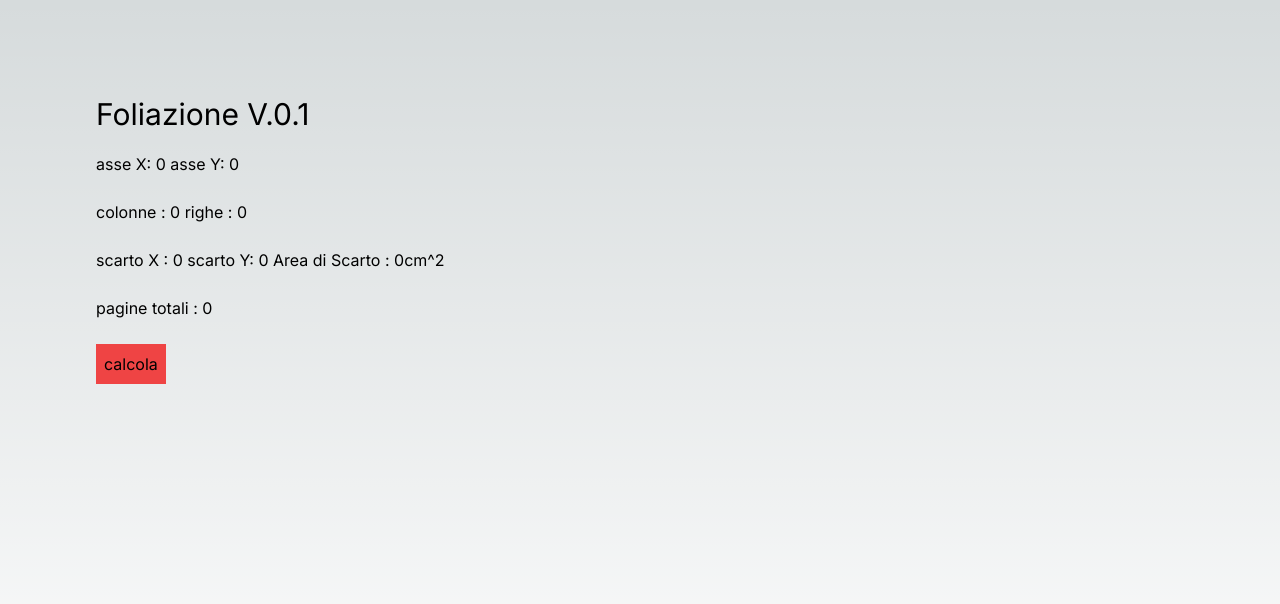
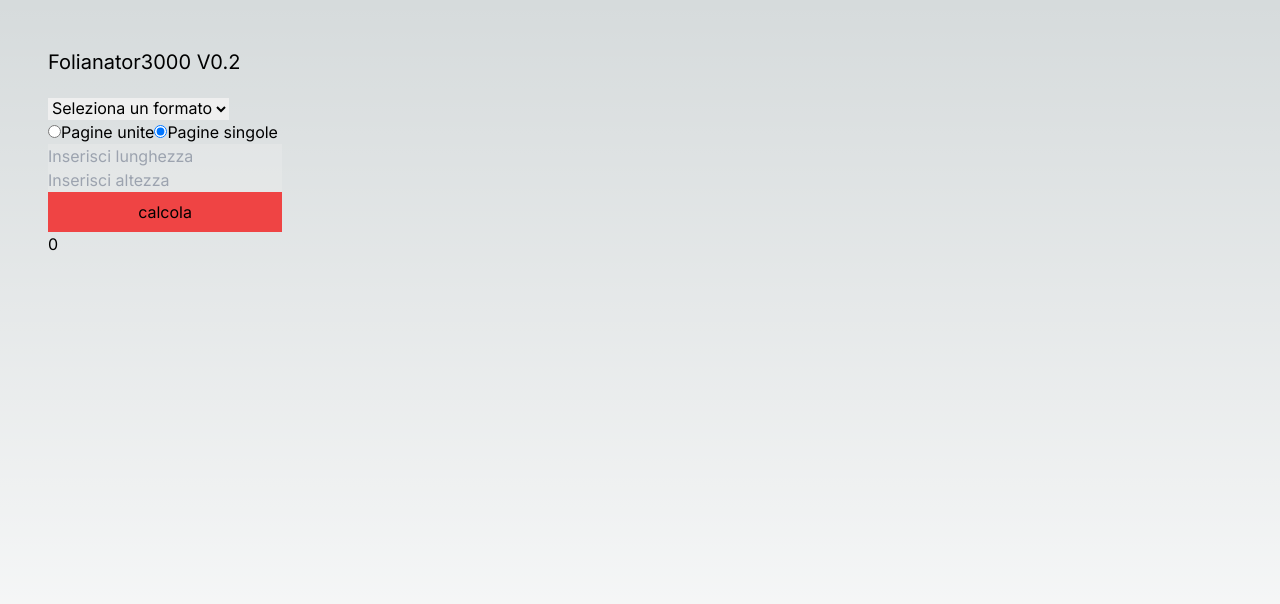
Before and after one commit to Pippoide/Foliazione-Automatica, a Next.js app: page / in a window 1280 px wide. Shown: the top 604 px of the page. Built offline with nearby package versions, Linux system fonts and the light colour scheme.

Commit message:
Folianator v2
Risolto calcolo Resto, che era sbagliato perchè effettuato tramite operatore logico %, che non considerava la possibilità di un monopagina.

Aggiunti input dinamici per l'inserimento dati

formatWidth - (parseFloat(widthProvvisorio) * parseFloat(column)

```diff
--- a/src/app/page.js
+++ b/src/app/page.js
@@ -2,50 +2,154 @@
 import { useEffect, useState } from "react";
 
 export default function Home() {
-  const [typeX, setTypeX] = useState(0);
-  const [typeY, setTypeY] = useState(0);
-  const [col, setCol] = useState(0);
-  const [row, setRow] = useState(0);
-  const [scartoX, setScartoX] = useState(0);
-  const [scartoY, setScartoY] = useState(0)
 
-  const cal = (type, risX, risY) => {
-    const marginAll = 2; // 2cm perchè è tutta l'asse X e Y
+  const formats = [
+    { label: '100x70 cm (98x67)', width: 98, height: 67 }, //rimozione dei margini esterni
+    { label: '88x64 cm (86x61)', width: 86, height: 61 },
+    { label: '70x100 cm (67x98)', width: 67, height: 98 },
+    { label: '64x88 cm (61x86)', width: 61, height: 86 }
+
+  ];
+
+  const [selectedFormat, setSelectedFormat] = useState('');
+  const [formatWidth, setFormatWidth] = useState(0);
+  const [formatHeight, setFormatHeight] = useState(0);
+  const [width, setWidth] = useState('');
+  const [height, setHeight] = useState('');
+  const [restoFoglioWidth, setRestoFoglioWidth] = useState(0);
+  const [restoFoglioHeight, setRestoFoglioHeight] = useState(0);
+  const [doubleface, setDoubleFace] = useState(false);
   const marginPage = 0.5;
-    let newTypeX, newTypeY;
 
-    switch (type) {
-      case 1:
-        newTypeX = 100;
-        newTypeY = 110;
-        break;
-      case 2:
-        newTypeX = 100;
-        newTypeY = 100;
-        break;
-      case 3:
-        newTypeX = 100;
-        newTypeY = 70;
-        break;
-      default:
-        return;
+  const [columnDefinitive, setColumnDefinitive] = useState(0);
+  const [rowDefinitive, setRowDefinitive] = useState(0);
+
+  const handleChangeDoubleFace = (e) => {
+    setDoubleFace(e.target.value === 'true')
   }
 
-    // Rimozione margine base 1cm a tutti
-    newTypeX -= marginAll;
-    newTypeY -= marginAll;
+  const handleFormatChange = (e) => {
+    setSelectedFormat(e.target.value);
+    console.log(e.target.value)
+    var dimensioni = formats.find(format => format.label.trim() === e.target.value.trim())
+    setFormatWidth(dimensioni.width);
+    setFormatHeight(dimensioni.height);
+  };
 
-    // Imposta i nuovi valori dello stato
-    setTypeX(newTypeX);
-    setTypeY(newTypeY);
+  useEffect(() => {
+    console.log("restoFoglioWidth aggiornato:", restoFoglioWidth);
+    console.log("restoFoglioWidth aggiornato:", restoFoglioHeight);
+    console.log("resto totale in cm2 " + restoFoglioHeight * restoFoglioWidth)
+  }, [restoFoglioWidth, restoFoglioHeight]);
 
-    // Calcolo delle colonne Asse X
-    var resCol = Math.floor(newTypeX / risX);
+  const verifyInput = (size, type) => {
+    //type true = width | Type false = height
+    if (type) {
+      if (size > formatWidth) {
+        setWidth(formatWidth)
+      }
+      else {
+        setWidth(size)
+      }
+    } else {
+      if (size > formatHeight) {
+        setHeight(formatHeight)
+      }
+      else {
+        setHeight(size)
+      }
+    }
+  }
+
+  const calculate = () => {
+    var heightProvvisorio;
+    var widthProvvisorio;
+    if (doubleface) {
+      widthProvvisorio=width*2;
+    }
+    else{
+      widthProvvisorio = width;
+    }
+    var column = Math.floor(formatWidth / widthProvvisorio)
+    do {
+      var notHasMargin = true;
+      var restoProvvisorioWidth = (formatWidth - (parseFloat(widthProvvisorio) * parseFloat(column)))
+      if (restoProvvisorioWidth < (marginPage * (column - 1))) {
+        column--;
+      }
+      else {
+        notHasMargin = false
+        setRestoFoglioWidth(restoProvvisorioWidth - (marginPage * (column - 1)))
+      }
+    } while (notHasMargin)
+
+    var row = Math.floor(formatHeight / height)
+    do {
+      var notHasMargin = true;
+      var restoProvvisorioHeight = (formatHeight - (parseFloat(height) * parseFloat(row)))
+      if (restoProvvisorioHeight < (marginPage * (row - 1))) {
+        row--;
+      }
+      else {
+        notHasMargin = false;
+        setRestoFoglioHeight(restoProvvisorioHeight - (marginPage * (row - 1)))
+      }
+    } while (notHasMargin)
+    setRowDefinitive(row)
+    setColumnDefinitive(column)
+  }
+
+  /*
+   const cal = (format, pagX, pagY) => {
+     const marginAll = 2; // 2cm per altezza e lunghezza del formatto del tipografo da rimuovere per lasciare 1cm di bordo ovonque
+     const marginPage = 0.5;
+     let newTypeX, newTypeY; // NewTypeX/Y = lunghezza/altezza del formatto del tipografo provissorio, le effettive variabili sono typeX/Y
+
+     // Rimozione margine base 1cm a tutti è salvataggio delle dimensioni effettive nelle variabili di controllo
+     setTypeX(prevTypeX => newTypeX - marginAll);
+     setTypeY(prevTypeY => newTypeY - marginAll);
+
+     //controllo del lato più lungo per rimuovere un ulterio centimetro per avere un lato da 2cm [1,1,1,2]
+     if (typeX > typeY) {
+       setTypeX(prevTypeX => prevTypeX - 1)
+     }
+     else {
+       setTypeY(prevTypeY => prevTypeY - 1)
+     }
+     //------------------Calcolo Colonne e Margine
+     // Si lavora considerando margini e tutto su solo una riga e una colonna per poi fare
+     // una moltpiblicazione base x altezza per ottenere il totale
+     //
+
+     var col = Math.floor(typeX / pagX)
+     do {
+       var checkMargin = false
+       const restoCol = typeX % pagX //calcolo del resto
+       alert(restoCol)
+       if (col == 1) {
+
+       }
+       else {
+         if (restoCol > (marginPage * (col - 1))) {
+           setScartoX(restoCol - (marginPage * (col - 1)))
+         }
+         else {
+           alert("errore")
+         }
+       }
+
+
+
+     } while (false)
+
+     // Calcolo quante colonne sono presenti nel folgio
+
+     var resCol = Math.floor(newTypeX / pagX);
      do{
        var check = false
-    const restoCol = newTypeX % risX;
+       const restoCol = newTypeX % pagX; // senza considerare i margini fra le pagine si vede quante volte entrano le pagine in orrizontale, quindi le colonne
        console.log(resCol,"resto:" + restoCol, "\n margine tra le pagine : " + marginPage*(resCol-1))
-    setScartoX(restoCol-(marginPage*(resCol-1)))
+       setScartoX(restoCol-(marginPage*(resCol-1))) // per calcolare lo scarto orrizonatle, facciamo il resto senza margine - (0,5cm * il numero delle colonne che entrano -1) = cosi avremmo lo scarto effettivo, considerano il margine di 0,5 fra le pagine, il -1 è dovuto che l'ultima pagina non ha un margine da rispettare con qualcuno
 
      if (restoCol >= (marginPage*(resCol-1))){
        console.log("c'entra con il margine");
@@ -60,10 +164,10 @@ export default function Home() {
    }while(!check );
 
      // Calcolo delle righe Asse Y
-    var resRow = Math.floor(newTypeY / risY); //6
+     var resRow = Math.floor(newTypeY / pagY); //6
      do{
      var check = false
-    var restoRow = newTypeY % risY; //2cm
+     var restoRow = newTypeY % pagY; //2cm
      console.log(resRow,"resto:" + restoRow, "\n margine tra le pagine : " + marginPage*(resRow-1)) //2.5
      setScartoY(restoRow-(marginPage*(resRow-1))) //-0,5
 
@@ -93,22 +197,80 @@ export default function Home() {
          setTypeY(x=>x-marginHand)
        }
      }
-    return 0;
-
-  };
-
-
-
+     **/
 
 
   return (
-    <main className="w-screen min-h-screen p-24">
-      <h1 className="text-3xl mb-5">Foliazione V.0.1</h1>
-      <p>asse X: {typeX} asse Y: {typeY}</p><br></br>
-      <p>colonne : {col} righe : {row}</p><br></br>
-      <p>scarto X : {scartoX } scarto Y: {scartoY} Area di Scarto : {scartoX*scartoY}cm^2</p><br></br>
-      <p>pagine totali : {col*row}</p><br></br>
-      <button onClick={() => cal(1, 47, 16)} className="p-2 bg-red-500"> calcola</button>
+    <main className="w-screen min-h-screen p-12">
+      <h1 className="text-xl mb-5">Folianator3000 V0.2</h1>
+      <div className="flex flex-col w-min">
+        <label>
+          <select
+            value={selectedFormat}
+            onChange={handleFormatChange}
+            required
+          >
+            <option value="">Seleziona un formato</option>
+            {formats.map((format, index) => (
+              <option key={index} value={format.label}>
+                {format.label}
+              </option>
+            ))}
+          </select>
+          <label>
+            <div>
+              <label>
+                <input
+                  type="radio"
+                  value="true"
+                  checked={doubleface === true}
+                  onChange={handleChangeDoubleFace}
+                />
+                Pagine unite
+              </label>
+              <label>
+                <input
+                  type="radio"
+                  value="false"
+                  checked={doubleface === false}
+                  onChange={handleChangeDoubleFace}
+                />
+                Pagine singole
+              </label>
+
+            </div>
+          </label>
+        </label>
+        <input
+          type="number"
+          value={width}
+          disabled={!selectedFormat}
+          placeholder="Inserisci lunghezza"
+          onChange={(e) => verifyInput(e.target.value, true)}
+        ></input>
+
+        <input
+          type="number"
+          value={height}
+          disabled={!selectedFormat}
+          placeholder="Inserisci altezza"
+          onChange={(e) => verifyInput(e.target.value, false)}
+        ></input>
+
+        {/**Cal (Tipo di formato, Lunghezza X del nostro foglio, Altezza Y del nostro foglio) */}
+        <button type="onsubmit" onClick={() => calculate()} className="p-2 bg-red-500"> calcola</button>
+        <div>
+          {rowDefinitive && columnDefinitive && restoFoglioHeight && restoFoglioWidth &&
+            <p>
+              Colonne = {columnDefinitive} <br></br>
+              Righe = {rowDefinitive}<br></br>
+              Pagine = {rowDefinitive*columnDefinitive} <br></br>
+              Resto = {restoFoglioHeight*restoFoglioWidth} in cm^2
+            </p>
+          }
+        </div>
+      </div>
     </main>
   );
+
 }
```
Lines whose indentation alone changed are shown as unchanged.
